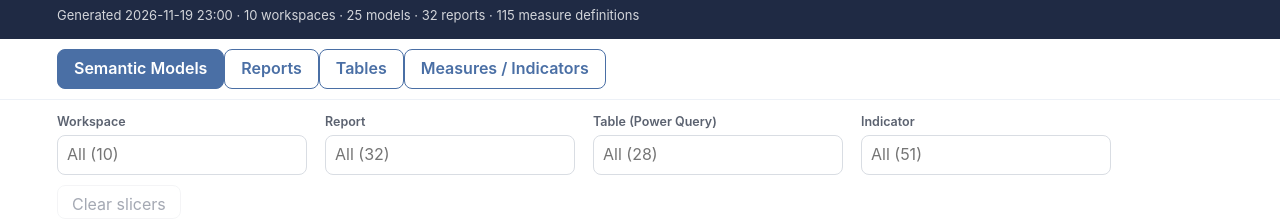
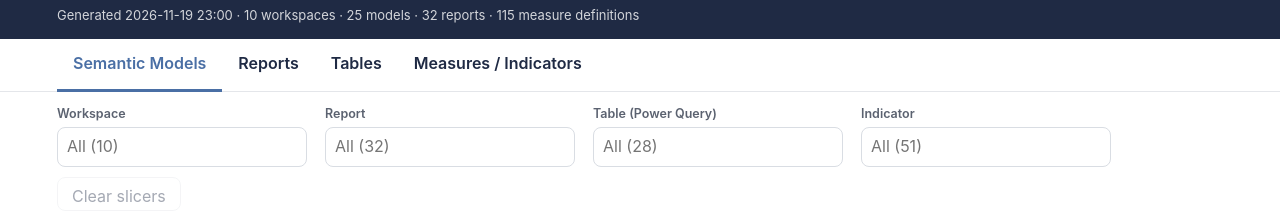
Before and after one commit to pvatsal237/pvatsal237.github.io, a plain HTML site: page indicator-library/Indicator_Library_Model_View.html in a window 1280 px wide. Shown: the part 119-341 px from the top of the page. Drawn offline with Linux system fonts and the light colour scheme.

Commit message:
Add files via upload

```diff
--- a/indicator-library/Indicator_Library_Model_View.html
+++ b/indicator-library/Indicator_Library_Model_View.html
@@ -171,6 +171,12 @@ nav button.on{background:var(--surface);color:var(--accent);border-bottom-color:
 .callout{border-color:var(--calloutBorder);background:var(--tint);color:var(--calloutText)}
 
 /* portfolio polish */
+.bar-top:has(#modes){padding-top:0 !important;padding-bottom:0 !important;background:var(--surface) !important;border-bottom:1px solid var(--line) !important}
+.modes{gap:0}
+.modes button{border:0 !important;border-radius:0 !important;border-bottom:3px solid transparent !important;margin-bottom:-1px;background:transparent !important;color:var(--text) !important;padding:12px 16px;font-size:16px;font-weight:600;box-shadow:none !important}
+.modes button:hover{background:var(--tint) !important}
+.modes button.on{color:var(--accent) !important;border-bottom-color:var(--accent) !important}
+
 header{background:#1F2A44 !important}
 th{background:#1F2A44}
 .wrap th{white-space:normal}
```
